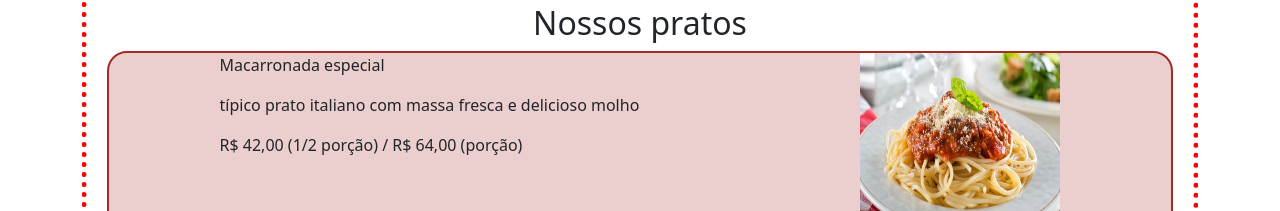
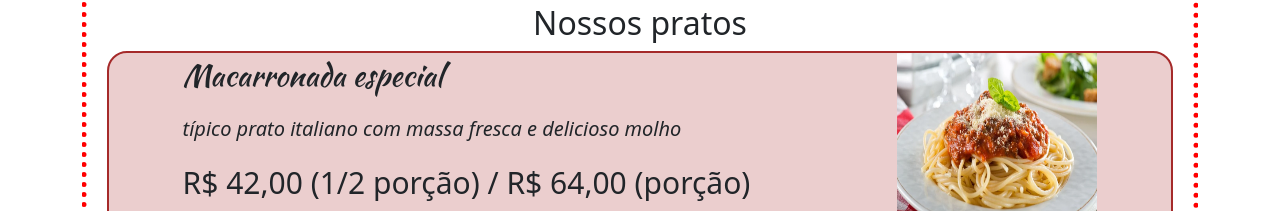
Before and after one commit to MarcioBokel/Grupo6-Cardapio, a plain HTML site: page index.html in a window 1280 px wide. Shown: the part 589-800 px from the top of the page. Drawn offline with nearby package versions, Linux system fonts and the light colour scheme.

Commit message:
Ajustamos layout prato

```diff
--- a/index.html
+++ b/index.html
@@ -117,8 +117,8 @@
         <div class="prato-container">
           <div class="prato">
             <p class="titulo-prato">Macarronada especial</p>
-            <p>típico prato italiano com massa fresca e delicioso molho</p>
-            <p>R$ 42,00 (1/2 porção) / R$ 64,00 (porção)</p>
+            <p class="descricao-prato">típico prato italiano com massa fresca e delicioso molho</p>
+            <p class="preco-prato">R$ 42,00 (1/2 porção) / R$ 64,00 (porção)</p>
           </div>
 
             <img src="/imagens/receitas-de-comidas-italianas.webp" alt="" width="200" height="200" />
--- a/style.css
+++ b/style.css
@@ -1,3 +1,4 @@
+@import url('https://fonts.googleapis.com/css2?family=Kaushan+Script&family=Mulish:ital,wght@0,200..1000;1,200..1000&display=swap');
 .tamanho {
     width: 60%;
     margin: auto;
@@ -22,5 +23,20 @@ padding: 20px;
  border: 2px double brown;
  background-color: rgba(165, 42, 42, 0.228);
  border-radius: 20px;
+}
+.titulo-prato {
+    font-family: "Kaushan Script", cursive;
+    font-size: 30px;
+}
+.descricao-prato {
+    font-size: 20px;
+    font-style: italic;
+}
+    .preco-prato {
+        font-size: 30px;
+        transition:all 0.5s linear;
+    }
 
-}
+    .preco-prato:hover {
+        font-size: 35px;
+    }
```
